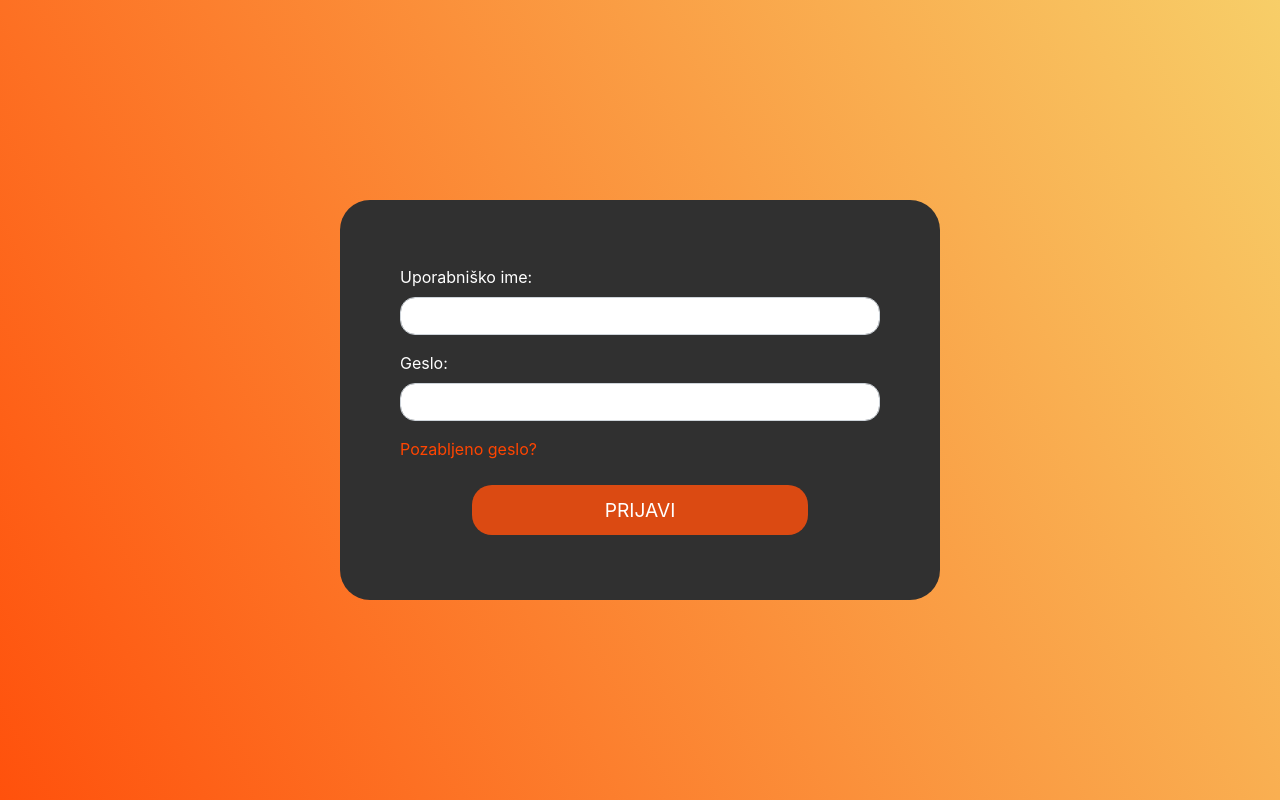
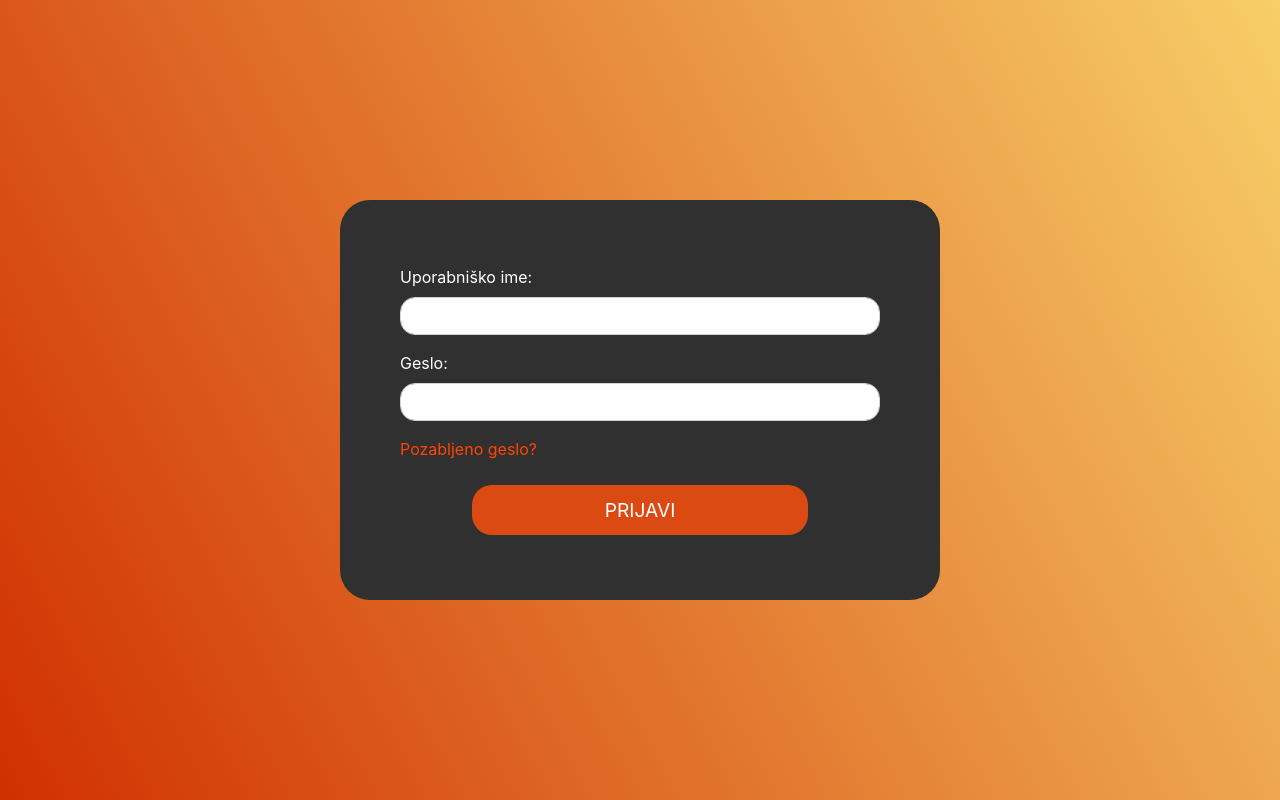
Before and after one commit to jazzyoda5/regius_site, a Django app: page / in a window 1280 px wide. Run offline with Django 3.2, Linux system fonts and the light colour scheme; parts of the project's set-up code (start-up, migrations or seed data) failed here and were passed over.

Commit message:
little changes

```diff
--- a/accounts/static/accounts/main.css
+++ b/accounts/static/accounts/main.css
@@ -7,7 +7,7 @@ body {
     background-repeat: no-repeat;
     background-attachment: fixed;
     background-color: #ff620c;
-background-image: linear-gradient(62deg, #ff510c 0%, #F7CE68 100%);
+background-image: linear-gradient(62deg, #d03000 0%, #F7CE68 100%);
 
 }
 .login {
@@ -51,7 +51,7 @@ background-image: linear-gradient(62deg, #ff510c 0%, #F7CE68 100%);
 .login button:hover {
     border-style: solid;
     border-color: #db4a12;
-    background-color: #f3cfc0;
+    background-color: white;
     color: #db4a12;
 }
 .login button:active {
--- a/regius_site_1/settings.py
+++ b/regius_site_1/settings.py
@@ -11,7 +11,7 @@ https://docs.djangoproject.com/en/3.1/ref/settings/
 """
 
 from pathlib import Path
-from secrets import *
+from project_secrets import *
 
 # Build paths inside the project like this: BASE_DIR / 'subdir'.
 BASE_DIR = Path(__file__).resolve().parent.parent
```
Also changed, not shown: 1 other file.
